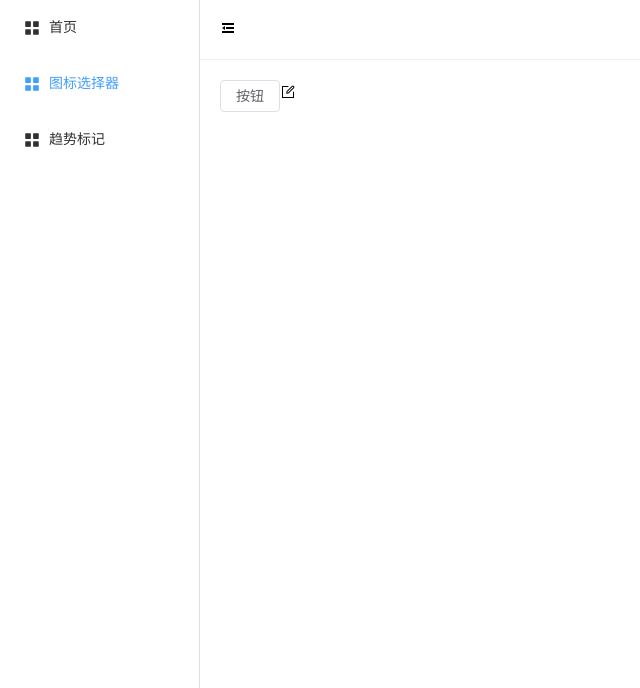
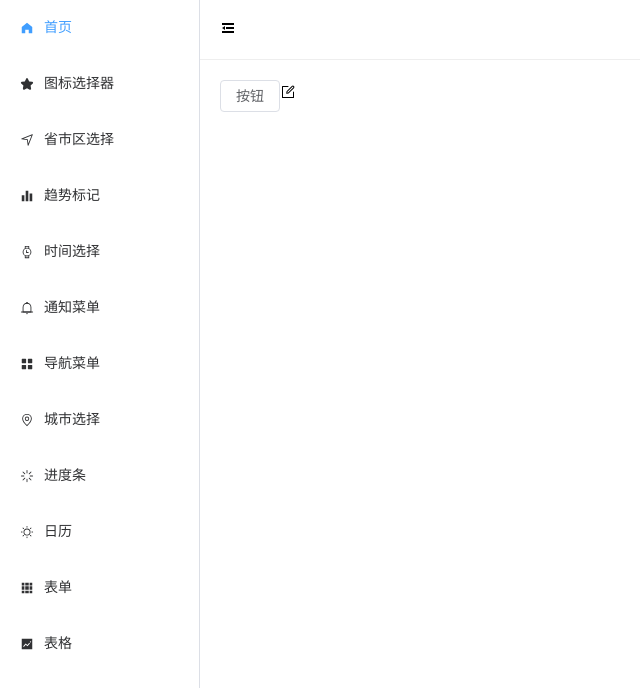
Before and after one commit to isakya/my-components-vue3_elplus, a Vue app: page / in a window 1280 px wide. Shown: the top 688 px of the page, without its empty margins (0-640 px from the left). Built offline with nearby package versions, Linux system fonts and the light colour scheme.

Commit message:
利用封装好的组件改造本项目导航栏

```diff
--- a/src/components/container/src/navSide/index.vue
+++ b/src/components/container/src/navSide/index.vue
@@ -1,30 +1,74 @@
 <template>
-  <el-menu default-active="2" :collapse="collapse" class="el-menu-vertical-demo">
-    <el-menu-item index="1">
-      <el-icon>
-        <component is="el-icon-menu"></component>
-      </el-icon>
-      <span>首页</span>
-    </el-menu-item>
-    <el-menu-item index="2">
-      <el-icon>
-        <component is="el-icon-menu"></component>
-      </el-icon>
-      <span>图标选择器</span>
-    </el-menu-item>
-    <el-menu-item index="3">
-      <el-icon>
-        <component is="el-icon-menu"></component>
-      </el-icon>
-      <span>趋势标记</span>
-    </el-menu-item>
-  </el-menu>
+  <my-menu :data="data" router :defaultActive="$route.path" :collapse="collapse" />
 </template>
 
 <script setup lang="ts">
 defineProps<{
   collapse: boolean
 }>()
+
+let data = [
+  {
+    icon: 'HomeFilled',
+    name: '首页',
+    index: '/'
+  },
+  {
+    icon: 'StarFilled',
+    name: '图标选择器',
+    index: '/chooseIcon'
+  },
+  {
+    icon: 'Position',
+    name: '省市区选择',
+    index: '/chooseArea'
+  },
+  {
+    icon: 'Histogram',
+    name: '趋势标记',
+    index: '/trend'
+  },
+  {
+    icon: 'Watch',
+    name: '时间选择',
+    index: '/chooseTime'
+  },
+  {
+    icon: 'Bell',
+    name: '通知菜单',
+    index: '/notification'
+  },
+  {
+    icon: 'Menu',
+    name: '导航菜单',
+    index: '/menu'
+  },
+  {
+    icon: 'Location',
+    name: '城市选择',
+    index: '/chooseCity'
+  },
+  {
+    icon: 'Loading',
+    name: '进度条',
+    index: '/progress'
+  },
+  {
+    icon: 'Sunny',
+    name: '日历',
+    index: '/calendar'
+  },
+  {
+    icon: 'Grid',
+    name: '表单',
+    index: '/form'
+  },
+  {
+    icon: 'TrendCharts',
+    name: '表格',
+    index: '/table'
+  }
+]
 </script>
 
 <style lang="scss" scoped>
--- a/src/components/menu/src/index.vue
+++ b/src/components/menu/src/index.vue
@@ -1,17 +1,17 @@
 <template>
-  <el-menu :default-active="defaultActive" :router="router" v-bind="$attrs">
+  <el-menu class="el-menu-vertical-demo" :default-active="defaultActive" :router="router" v-bind="$attrs">
     <template v-for="(item, index) in data">
       <el-menu-item :key="index" v-if="!item.children || !item.children.length" :index="item.index">
-        <component v-if="item.icon" :is="`el-icon-${item.icon}`"></component>
+        <component v-if="item.icon" :is="`el-icon-${toLine(item.icon)}`"></component>
         <span>{{ item.name }}</span>
       </el-menu-item>
       <el-sub-menu :key="index" v-if="item.children && item.children.length > 0" :index="item.index">
         <template #title>
-          <component v-if="item.icon" :is="`el-icon-${item.icon}`"></component>
+          <component v-if="item.icon" :is="`el-icon-${toLine(item.icon)}`"></component>
           <span>{{ item.name }}</span>
         </template>
         <el-menu-item v-for="item1, index1 in item.children" :key="index1" :index="item1.index">
-          <component v-if="item1.icon" :is="`el-icon-${item1.icon}`"></component>
+          <component v-if="item1.icon" :is="`el-icon-${toLine(item1.icon)}`"></component>
           <span>{{ item1.name }}</span>
         </el-menu-item>
       </el-sub-menu>
@@ -21,6 +21,7 @@
 
 <script setup lang="ts">
 import { MenuItem } from './types'
+import { toLine } from '../../../utils'
 import { reactive, toRefs, ref, PropType } from "vue"
 
 let props = defineProps({
@@ -44,6 +45,10 @@ let props = defineProps({
 </script>
 
 <style lang="scss" scoped>
+.el-menu-vertical-demo:not(.el-menu--collapse) {
+  width: 200px;
+}
+
 svg {
   margin-right: 10px;
 }
--- a/src/views/menu/index.vue
+++ b/src/views/menu/index.vue
@@ -1,11 +1,11 @@
 <template>
   <div class="container">
-    <div style="width:200px">
+    <div style="width:200px; height:70vh;">
       <el-divider>二级菜单</el-divider>
       <br />
       <my-menu :data="data1" defaultActive="2" :router="true" active-text-color="red"></my-menu>
     </div>
-    <div style="width:300px">
+    <div style="width:300px; height:70vh">
       <el-divider>多级菜单</el-divider>
       <br />
       <infinite-menu :data="data2" defaultActive="2" active-text-color="red"></infinite-menu>
@@ -82,6 +82,8 @@ let data2 = [
 
 <style lang="scss" scoped>
 .container {
+  background-color: #eee;
+  height: 100%;
   display: flex;
   justify-content: space-around;
 }
```
